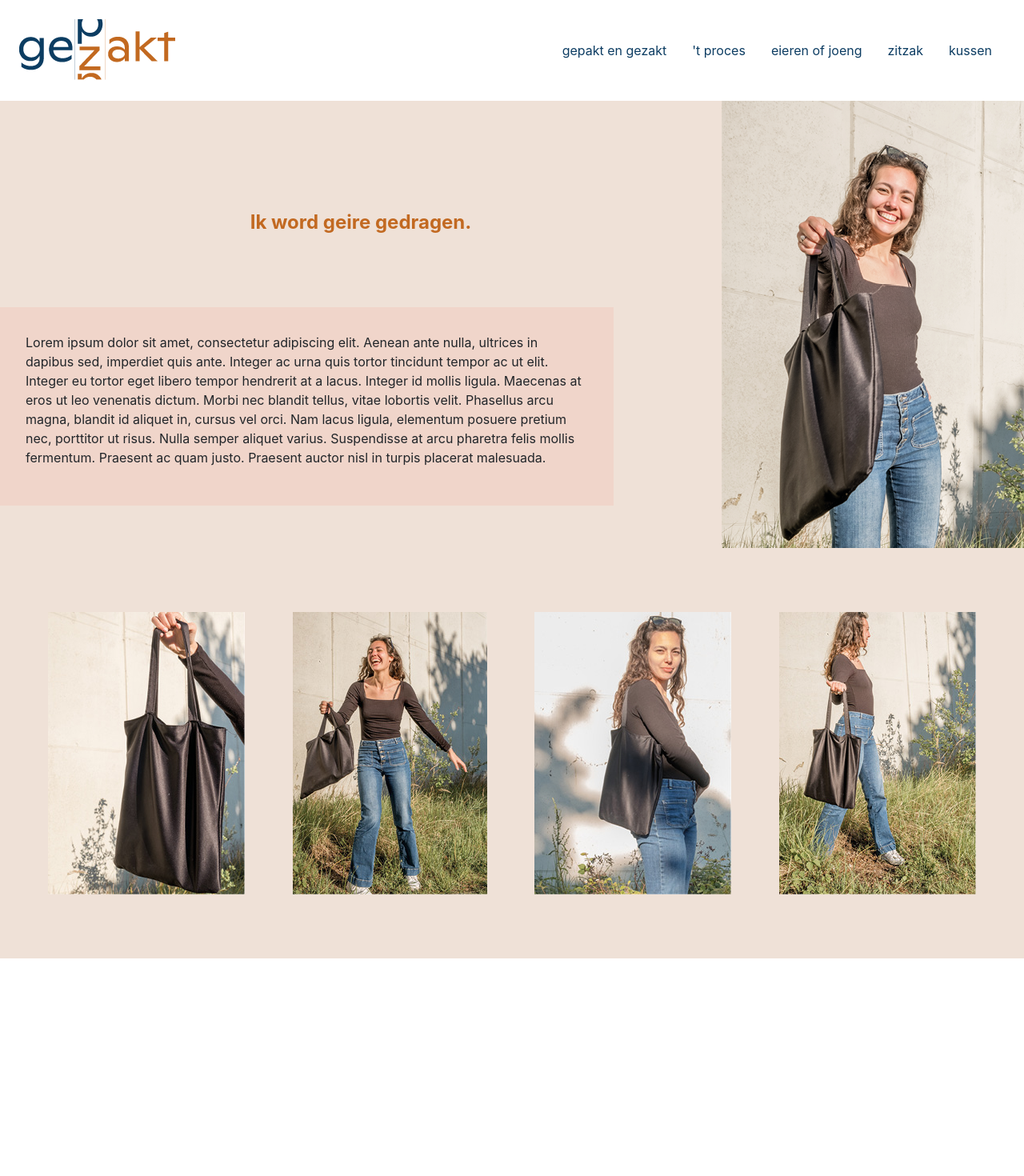
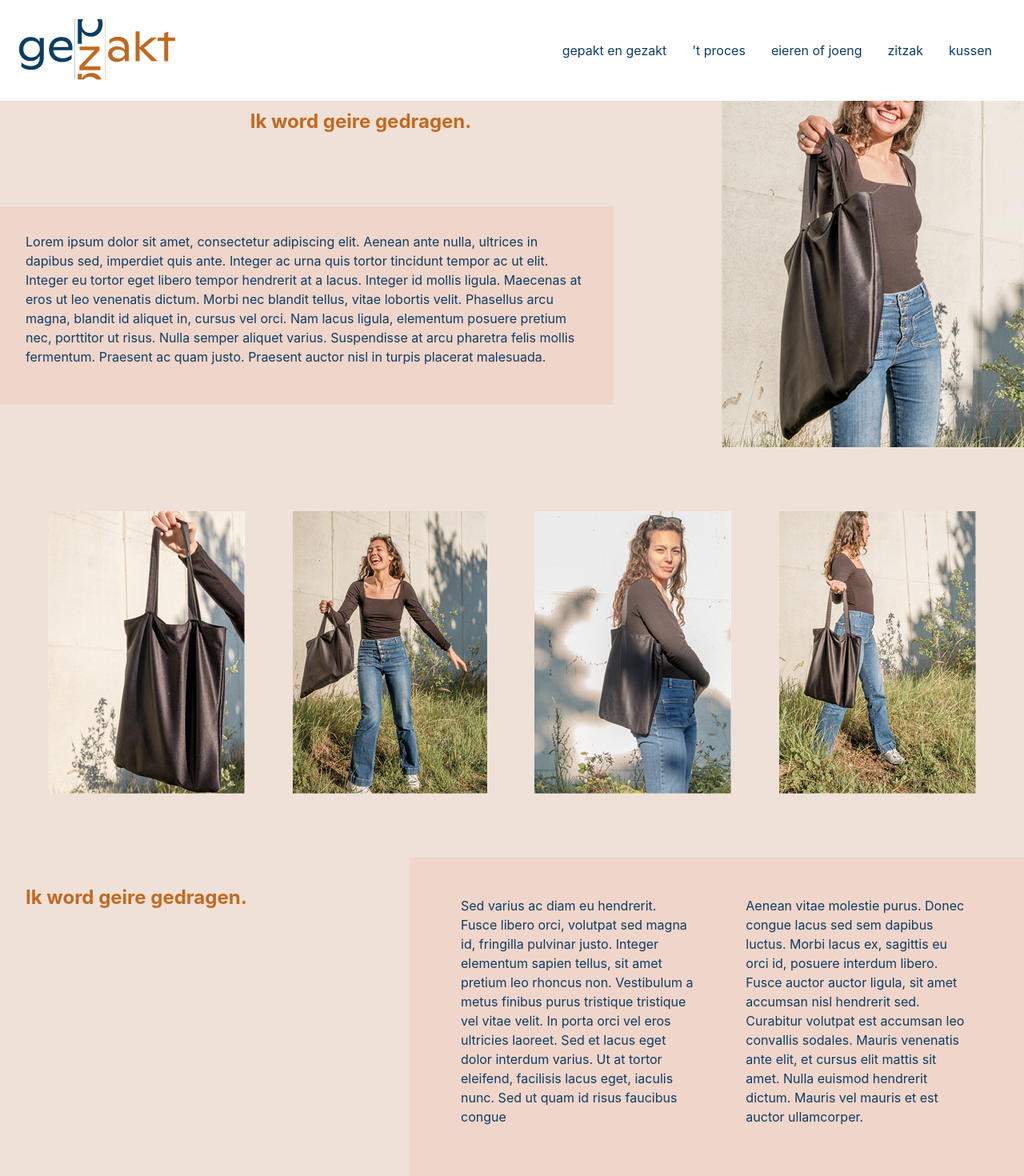
Before and after one commit to samdemaeyer/gepakt-en-gezakt, a React (Create React App) app: page / in a window 1280 px wide. Shown: the top 1470 px of the page at 80% size. Before the commit the page ends 1198 px from the top, so only its background shows below. Built offline with nearby package versions, Linux system fonts and the light colour scheme.

Commit message:
Add section 2 & anchor functionality

```diff
--- a/package.json
+++ b/package.json
@@ -2,6 +2,7 @@
   "name": "gepakt-en-gezakt",
   "version": "0.1.0",
   "private": true,
+  "homepage": "http://samdemaeyer.github.io/gepakt-en-gezakt",
   "dependencies": {
     "@testing-library/jest-dom": "^4.2.4",
     "@testing-library/react": "^9.3.2",
@@ -14,6 +15,8 @@
     "react-scripts": "3.4.1"
   },
   "scripts": {
+    "predeploy": "yarn build",
+    "deploy": "gh-pages -d build",
     "start": "react-scripts start",
     "build": "react-scripts build",
     "test": "react-scripts test",
--- a/src/App.js
+++ b/src/App.js
@@ -1,12 +1,14 @@
 import React from 'react';
 import NavBar from './components/NavBar';
 import Section1 from './sections/Section1';
+import Section2 from './sections/Section2';
 
 function App() {
   return (
     <>
       <NavBar />
       <Section1 />
+      <Section2 />
     </>
   );
 }
--- a/src/components/NavBar.js
+++ b/src/components/NavBar.js
@@ -1,13 +1,14 @@
 import React from 'react';
+import { scrollToAnchor } from '../utils/ScrollToAnchor';
 import './NavBar.scss';
 
 function NavBar() {
   return (
     <nav className="main-nav">
-      <img src="/logo.png" alt="main-logo" />
+      <img src="gepakt-en-gezakt/logo.png" alt="main-logo" />
       <div className="nav-items">
-        <a href="#" className="nav-item">gepakt en gezakt</a>
-        <a href="#" className="nav-item">'t proces</a>
+        <a href="#section-1" onClick={(e) => scrollToAnchor(e, 'section-1')} className="nav-item">gepakt en gezakt</a>
+        <a href="#section-2" onClick={(e) => scrollToAnchor(e, 'section-2')} className="nav-item">'t proces</a>
         <a href="#" className="nav-item">eieren of joeng</a>
         <a href="#" className="nav-item">zitzak</a>
         <a href="#" className="nav-item">kussen</a>
--- a/src/components/NavBar.scss
+++ b/src/components/NavBar.scss
@@ -1,7 +1,10 @@
 .main-nav {
   display: flex;
   justify-content: space-between;
-  margin: 1.5rem;
+  padding: 1.5rem;
+  position: fixed;
+  width: 100vw;
+  background: white;
 
   .nav-items {
     display: flex;
--- a/src/sections/Section-2.scss
+++ /dev/null
@@ -1,5 +0,0 @@
-// @import '../styles/variables';
-
-#section-2 {
-
-}
--- a/src/sections/Section1.js
+++ b/src/sections/Section1.js
@@ -4,7 +4,7 @@ import './Section1.scss';
 function Section1() {
   return (
     <>
-      <section className="section-bg" id="section-1">
+      <section className="bg-light" id="section-1">
         <div className="section-left">
           <h2 className="section-title">Ik word geire gedragen.</h2>
           <article className="section-article">
@@ -19,13 +19,13 @@ function Section1() {
             </p>
           </article>
         </div>
-        <img src="section-1/girl-holding-bag.png" alt="Girl olding a bag" />
+        <img src="gepakt-en-gezakt/section-1/girl-holding-bag.png" alt="Girl olding a bag" />
       </section>
-      <section className="section-bg img-wrapper">
-        <img src="section-1/bag.jpg" alt="gril"/>
-        <img src="section-1/girl-holding-bag-1.jpg" alt="gril"/>
-        <img src="section-1/girl-waring-bag.jpg" alt="gril"/>
-        <img src="section-1/girl-holding-bag-2.jpg" alt="gril"/>
+      <section className="section bg-light img-wrapper">
+        <img src="gepakt-en-gezakt/section-1/bag.jpg" alt="gril"/>
+        <img src="gepakt-en-gezakt/section-1/girl-holding-bag-1.jpg" alt="gril"/>
+        <img src="gepakt-en-gezakt/section-1/girl-waring-bag.jpg" alt="gril"/>
+        <img src="gepakt-en-gezakt/section-1/girl-holding-bag-2.jpg" alt="gril"/>
       </section>
     </>
   );
--- a/src/sections/Section1.scss
+++ b/src/sections/Section1.scss
@@ -5,7 +5,6 @@
   justify-content: space-between;
 
   .section-title {
-    color: $section-title-color;
     padding: 5rem 0;
     text-align: center;
   }
@@ -18,8 +17,6 @@
   }
 
   .section-article {
-    background-color: $section-article-bg;
-    padding: 2rem;
     max-width: 85%;
   }
 }
@@ -27,7 +24,7 @@
 .img-wrapper {
   display: flex;
   justify-content: space-evenly;
-  padding: 5rem 0;
+  padding-top: 5rem;
 
   @media only screen and (max-width: 1180px) {
     img {
--- a/src/sections/Section-2.js
+++ b/src/sections/Section2.js
@@ -1,12 +1,12 @@
 import React from 'react';
-import './Section1.scss';
+import './Section2.scss';
 
 function Section2() {
   return (
     <>
-      <section className="section-bg" id="section-2">
+      <section className="section bg-light" id="section-2">
         <h2 className="section-title">Ik word geire gedragen.</h2>
-        <article>
+        <article className="section-article">
           <p>
             Sed varius ac diam eu hendrerit. Fusce libero orci, volutpat sed magna id, fringilla pulvinar justo. Integer
             elementum sapien tellus, sit amet pretium leo rhoncus non. Vestibulum a metus finibus purus tristique
--- /dev/null
+++ b/src/sections/Section2.scss
@@ -0,0 +1,19 @@
+// @import '../styles/variables';
+
+#section-2 {
+  display: flex;
+  justify-content: space-between;
+
+  .section-title {
+    padding: 2rem;
+  }
+
+  .section-article {
+    max-width: 60%;
+    display: flex;
+
+    p {
+      padding: 1rem 2rem;
+    }
+  }
+}
--- a/src/styles/_variables.scss
+++ b/src/styles/_variables.scss
@@ -14,8 +14,8 @@ $font-weight-base: $font-weight-normal;
 $line-height-base: 1.5;
 $body-color: #212529;
 $body-bg: $white;
-$section-bg: #efe1d7;
-$section-article-bg: #f0d5ca;
+$bg-light: #efe1d7;
+$bg-darker: #f0d5ca;
 $spacer: 1rem;
 $headings-margin-bottom: $spacer / 2;
 $paragraph-margin-bottom: 1rem;
--- a/src/styles/index.scss
+++ b/src/styles/index.scss
@@ -3,7 +3,23 @@
 @import 'mixins';
 @import 'reboot';
 
+* {
+  color: $primary;
+}
 
-.section-bg {
-  background-color: $section-bg;
+.bg-light {
+  background-color: $bg-light;
 }
+
+.section-title {
+  color: $section-title-color;
+}
+
+.section-article {
+  background-color: $bg-darker;
+  padding: 2rem;
+}
+
+.section {
+  padding-bottom: 5rem;
+}
--- /dev/null
+++ b/src/utils/ScrollToAnchor.js
@@ -0,0 +1,4 @@
+export function scrollToAnchor(e, id) {
+  e.preventDefault();
+  document.getElementById(id).scrollIntoView({ behavior: 'smooth' });
+}
```
